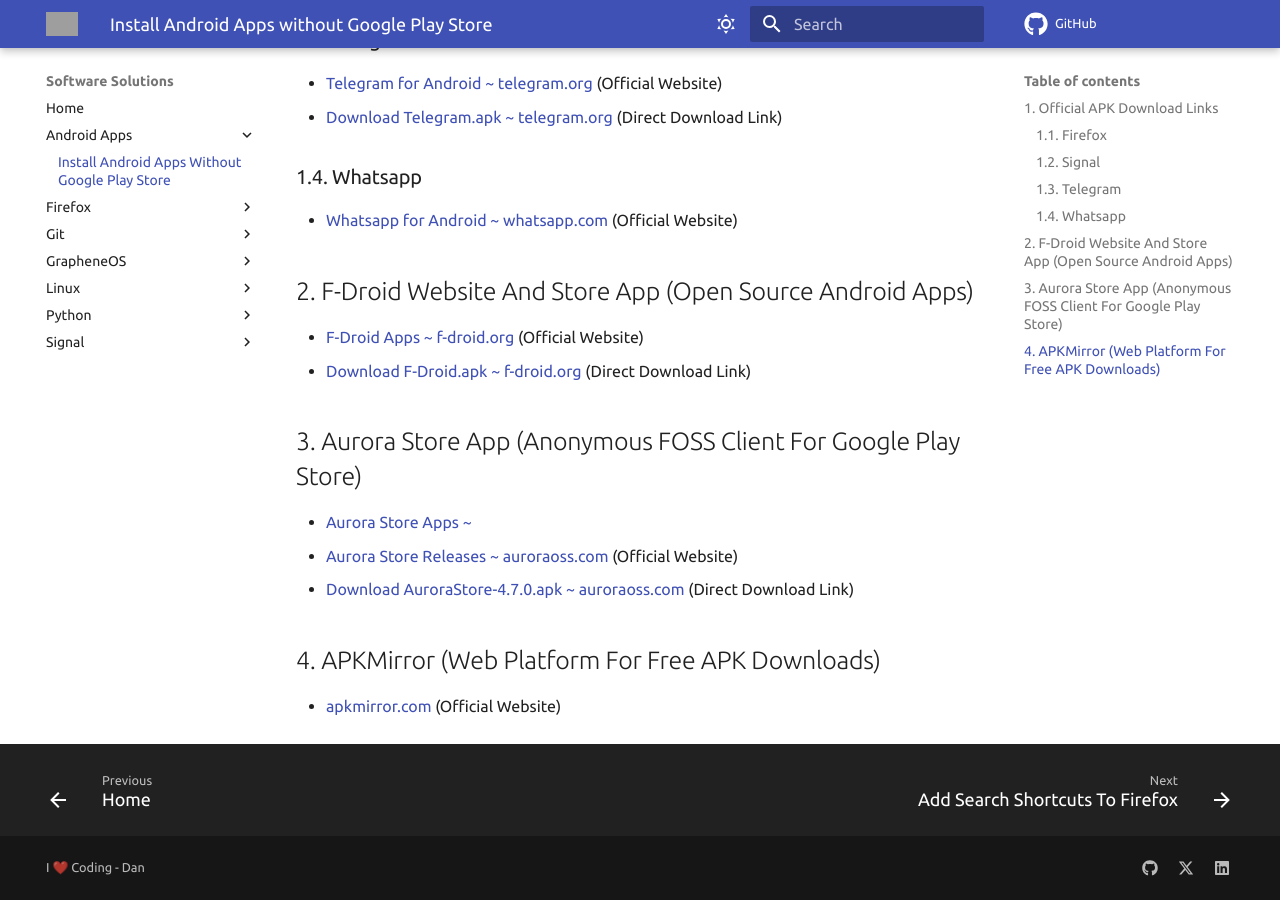
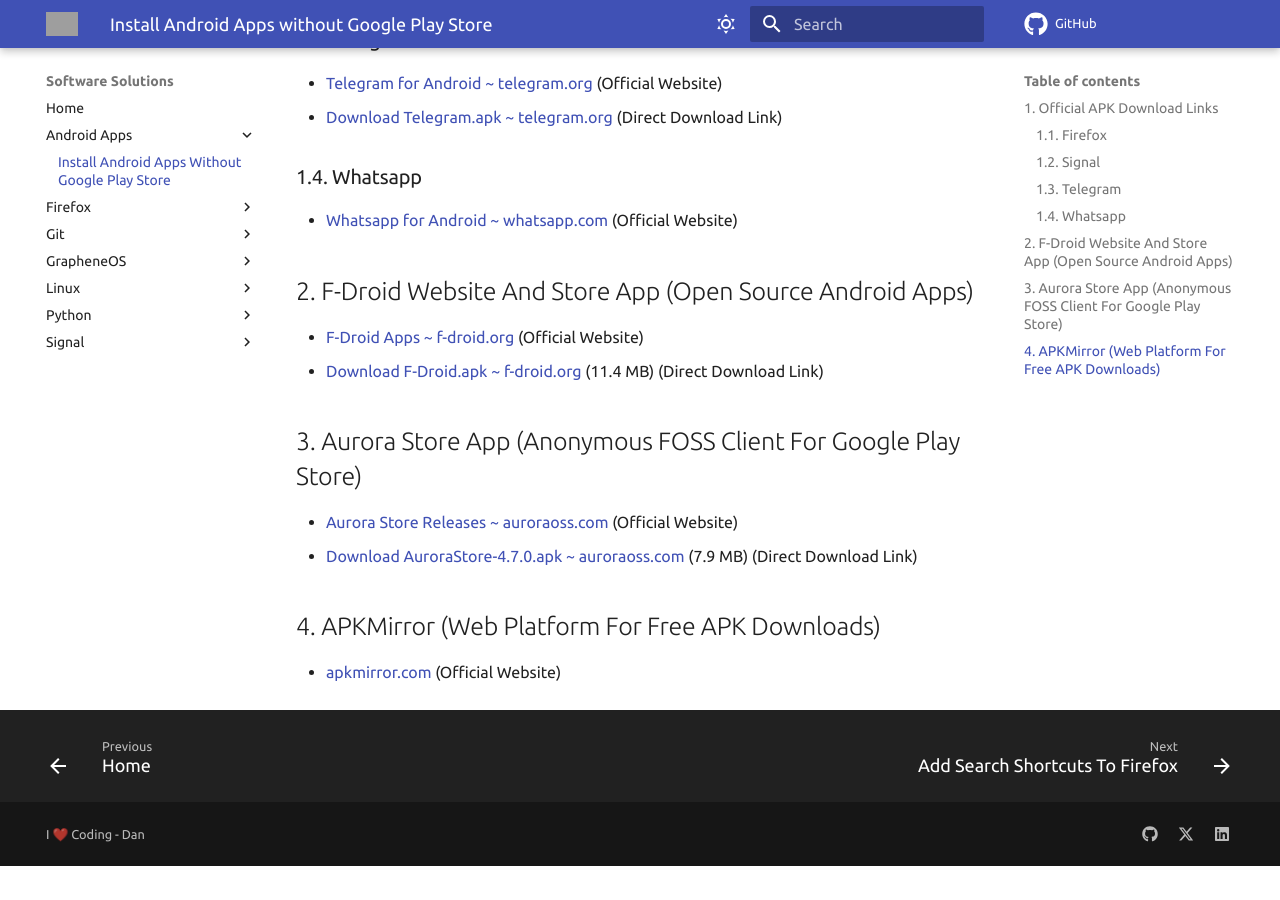
Before and after one commit to danieldreke/software-solutions, an MkDocs documentation site: the page built from docs/android-apps/install-android-apps-without-google-play-store.md, in a window 1280 px wide and 900 px high, scrolled down 1195 px. Built offline with MkDocs 1.6.1 and Material for MkDocs 9.7.7, drawn with Linux system fonts in a browser that asks for light colours; comment, search, counter and statistics services are not loaded; after the commit the page ends 2061 px from its top, so only the background shows below that; grey boxes are pictures that could not be loaded.

Commit message:
Add apk file size info

```diff
--- a/docs/android-apps/install-android-apps-without-google-play-store.md
+++ b/docs/android-apps/install-android-apps-without-google-play-store.md
@@ -9,6 +9,7 @@
     - Only download APK files from trusted sources like F-Droid.
     - Please verify the domain name of any link or website you want to download from.
     - One way to verify: Compare the link's domain name with the one listed on an apps' Wikipedia page.
+
 
 - [1. Official APK Download Links](#1-official-apk-download-links)
     - [1.1. Firefox](#11-firefox)
@@ -47,7 +48,7 @@
 ## 2. F-Droid Website and Store App (Open Source Android Apps)
 
 - [F-Droid Apps ~ f-droid.org](https://f-droid.org/en/packages/) (Official Website)
-- [Download F-Droid.apk ~ f-droid.org](https://f-droid.org/F-Droid.apk)
+- [Download F-Droid.apk ~ f-droid.org](https://f-droid.org/F-Droid.apk) (11.4 MB)
     (Direct Download Link)
 
 <!-- - [Download APK F-Droid Store ~ f-droid.org](https://f-droid.org/F-Droid.apk) -->
@@ -55,9 +56,8 @@
 
 ## 3. Aurora Store App (Anonymous FOSS Client for Google Play Store)
 
-- [Aurora Store Apps ~ ]()
 - [Aurora Store Releases ~ auroraoss.com](https://auroraoss.com/downloads/AuroraStore/Release/) (Official Website)
-- [Download AuroraStore-4.7.0.apk ~ auroraoss.com](https://auroraoss.com/downloads/AuroraStore/Release/AuroraStore-4.7.0.apk)
+- [Download AuroraStore-4.7.0.apk ~ auroraoss.com](https://auroraoss.com/downloads/AuroraStore/Release/AuroraStore-4.7.0.apk) (7.9 MB)
     (Direct Download Link)
 
 <!-- - [Aurora Store Releases ~ gitlab.com](https://gitlab.com/AuroraOSS/AuroraStore/-/releases) -->
```
